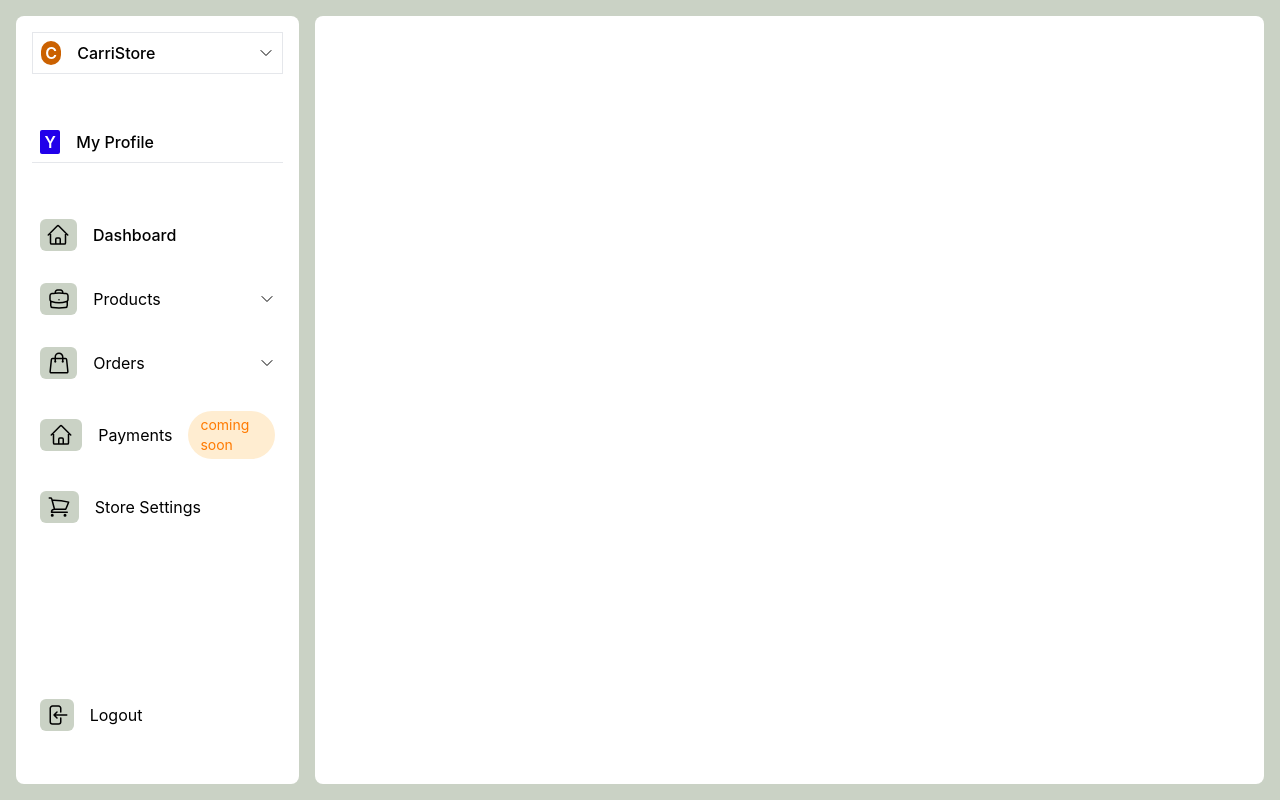
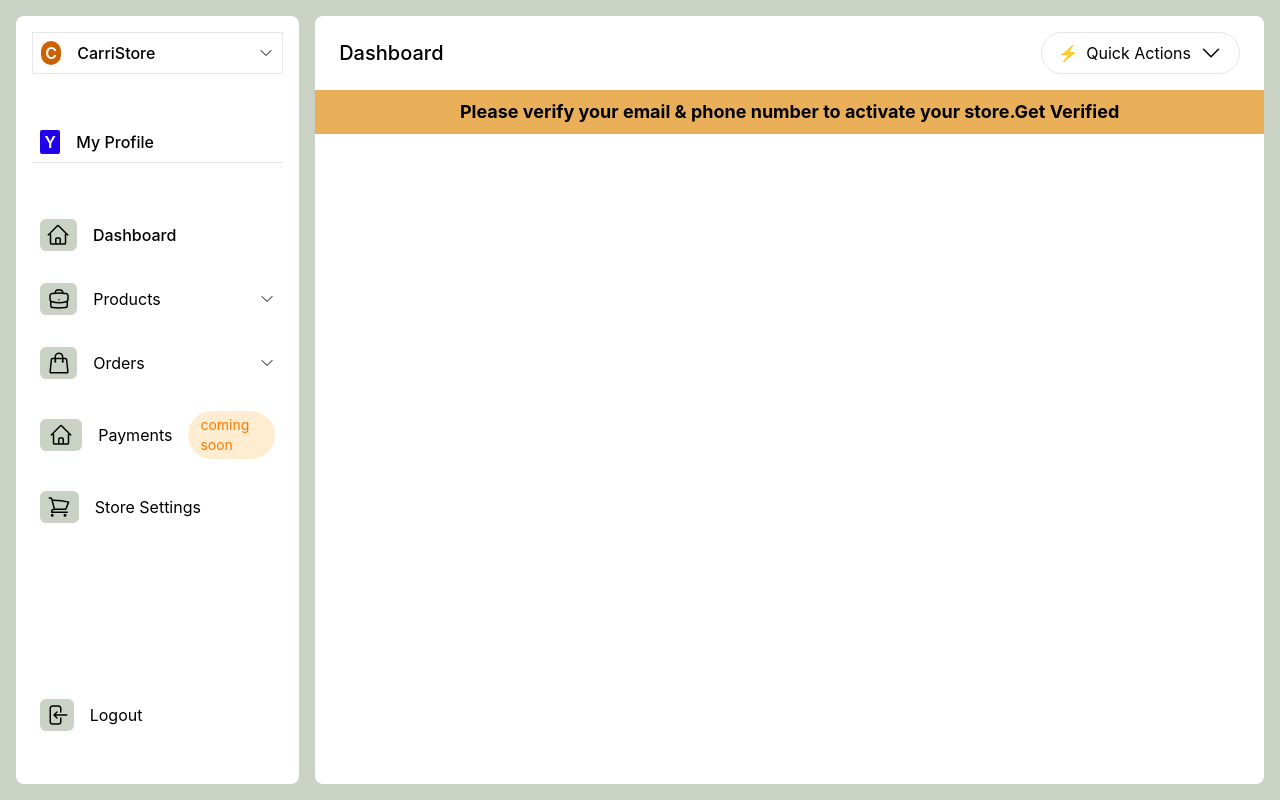
Before and after one commit to carissaayo/carristore, a React (Create React App) app: page /dashboard in a window 1280 px wide. Built offline with nearby package versions, Linux system fonts and the light colour scheme.

Commit message:
Done with the VerifTyext

```diff
--- /dev/null
+++ b/src/components/PageHeader.js
@@ -0,0 +1,19 @@
+import { ChevronDownIcon } from '@heroicons/react/24/outline'
+import React from 'react'
+
+const PageHeader = () => {
+  return (
+    <div className="flex w-full justify-between items-center px-6 py-4">
+      <h1 className="text-xl font-medium">Dashboard</h1>
+      <button className="border rounded-full flex items-center px-4 py-2 gap-2">
+        ⚡
+        <h4 className="">
+        Quick Actions
+        </h4>
+        <ChevronDownIcon className="w-6 h-6" />
+      </button>
+    </div>
+  );
+}
+
+export default PageHeader
--- /dev/null
+++ b/src/components/VerifyEmailText.js
@@ -0,0 +1,14 @@
+import React from 'react'
+
+const VerifyEmailText = () => {
+  return (
+    <div className="w-full bg-[#EAB059] flex items-center justify-center py-2">
+      <p className="font-bold text-lg">
+        Please verify your email & phone number to activate your store.Get
+        Verified
+      </p>
+    </div>
+  );
+}
+
+export default VerifyEmailText
--- a/src/pages/Dashboard.js
+++ b/src/pages/Dashboard.js
@@ -1,11 +1,16 @@
 import React from "react";
 import SideNav from "../components/landingpageComponents/SideNav";
+import PageHeader from "../components/PageHeader";
+import VerifyEmailText from "../components/VerifyEmailText";
 
 const Dashboard = () => {
   return (
     <main className="flex h-screen w-full bg-secondaryColor gap-4 py-4 px-4 ">
       <SideNav />
-      <section className="flex-[4] h-full bg-white rounded-lg"></section>
+      <section className="flex-[4] h-full bg-white rounded-lg ">
+        <PageHeader/>
+        <VerifyEmailText/>
+      </section>
     </main>
   );
 };
```
